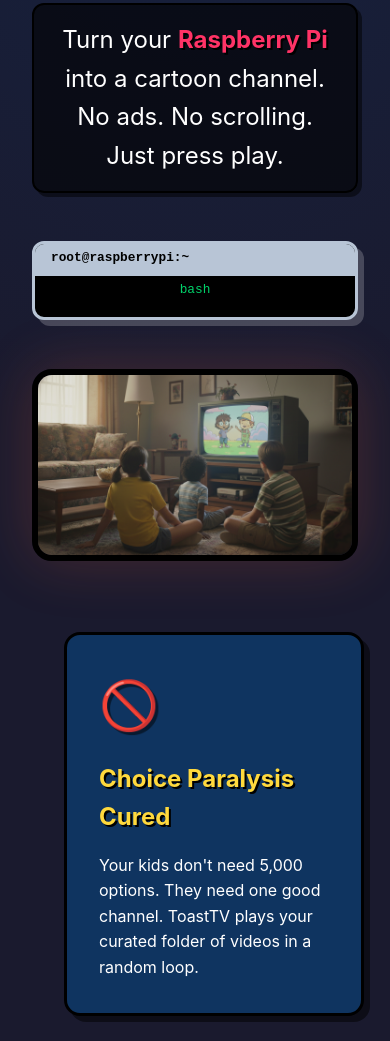
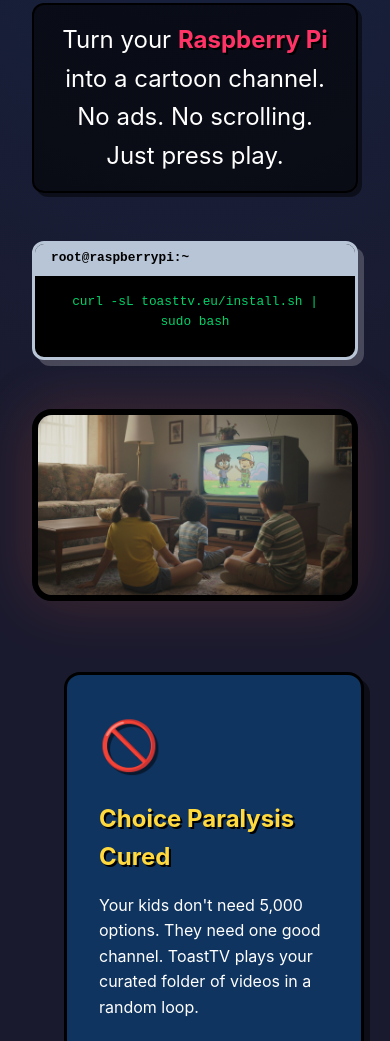
Before and after one commit to yvg/toasttv, a website: page website/index.html in a window 390 px wide. Shown: the part 707-1748 px from the top of the page. Drawn offline with Linux system fonts and the light colour scheme.

Commit message:
website: fix terminal on mobile

```diff
--- a/website/index.html
+++ b/website/index.html
@@ -263,7 +263,7 @@
     /* Mobile Tweaks */
     @media(max-width: 768px) {
       h1 { font-size: 2.2rem; }
-      .install-block { font-size: 0.8rem; padding: 1rem; word-break: break-all; }
+      .install-block { font-size: 0.8rem; word-break: break-all; }
       .hero-section { padding-top: 6rem; }
     }
   </style>
```
